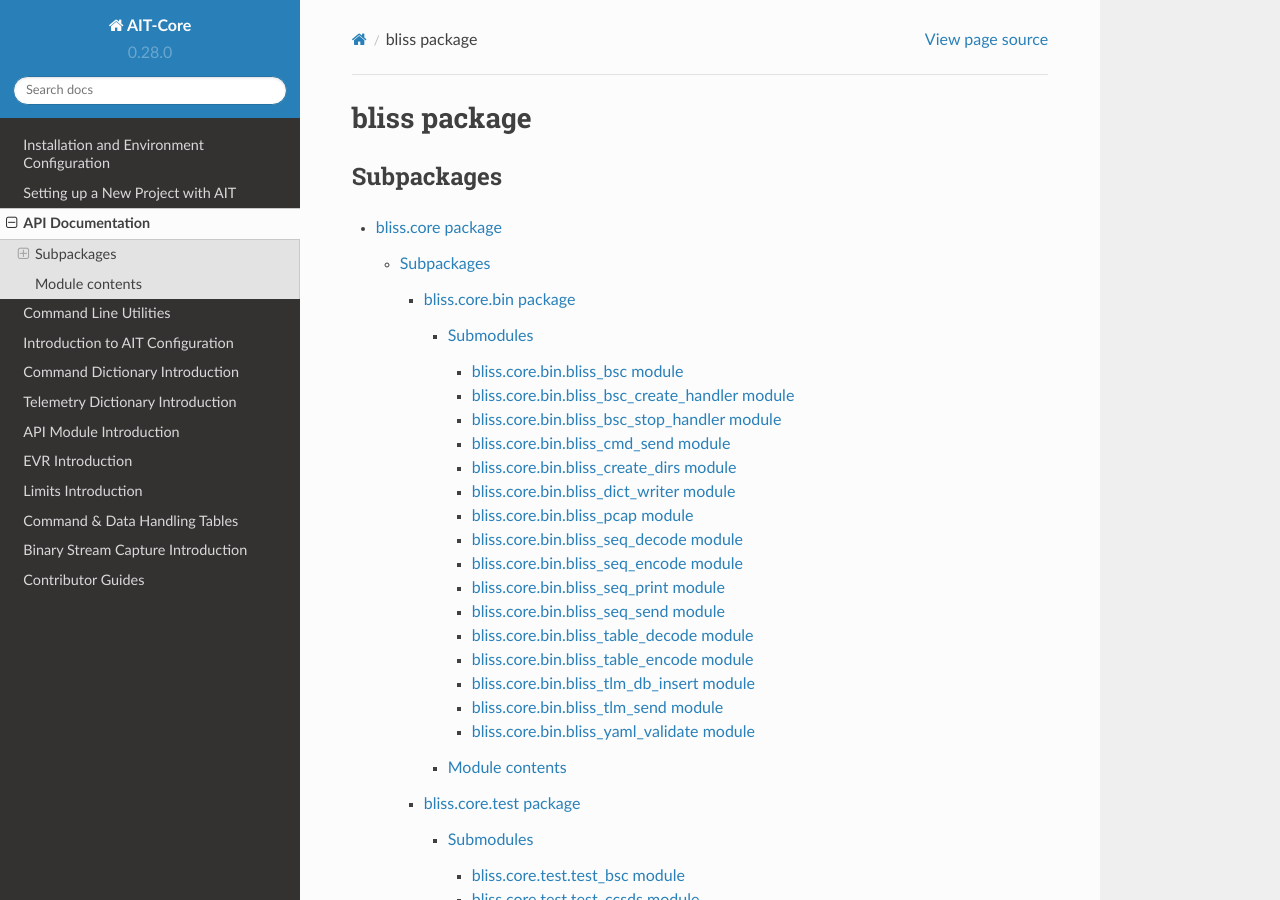
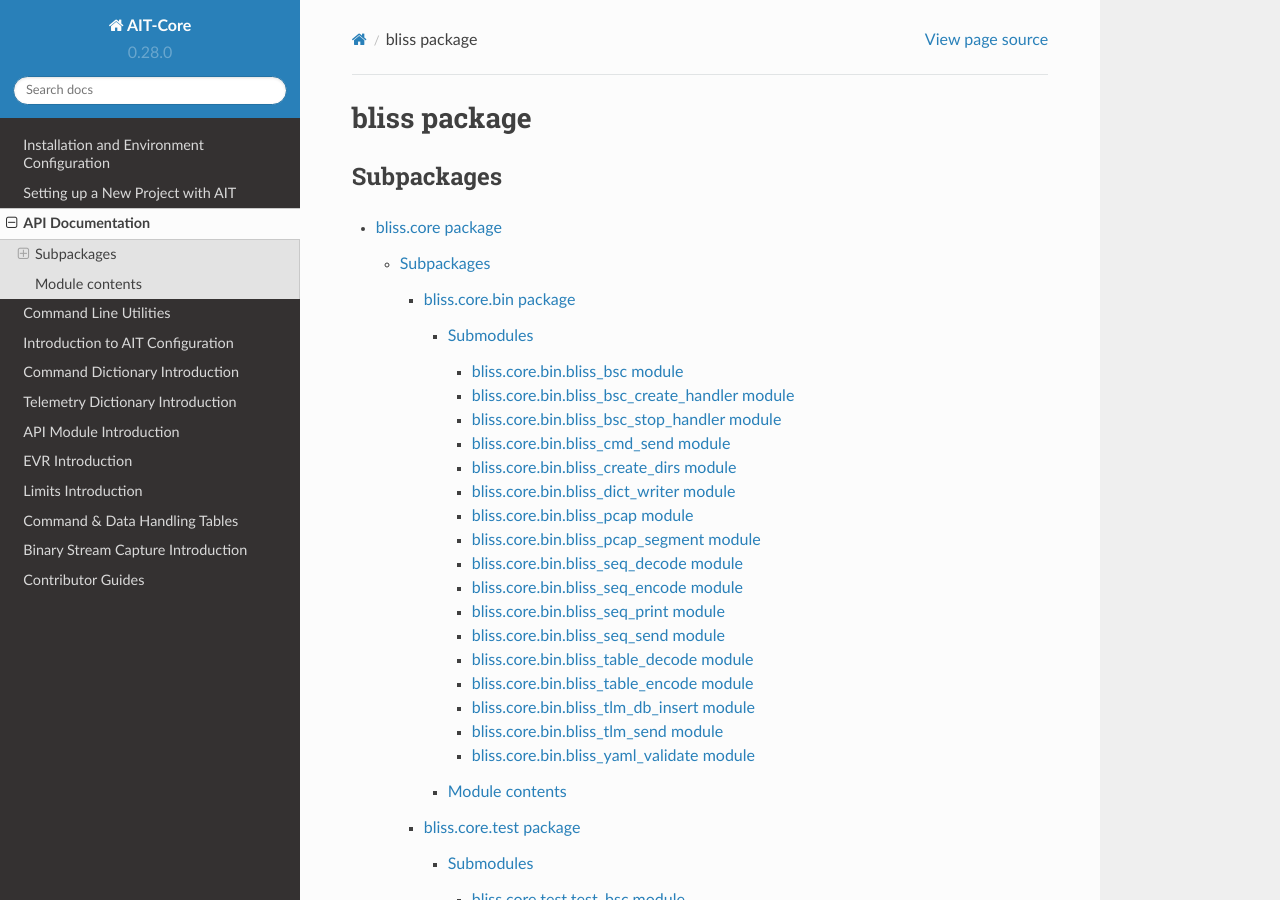
Before and after one commit to NASA-AMMOS/AIT-Core, a Sphinx documentation site: the page built from doc/source/bliss.rst, in a window 1280 px wide and 900 px high. Built offline with Sphinx 7.4.7 and the Read the Docs theme 2.0.0, drawn with Linux system fonts in a browser that asks for light colours.

```diff
--- /dev/null
+++ b/doc/source/bliss.core.bin.bliss_pcap_segment.rst
@@ -0,0 +1,7 @@
+bliss.core.bin.bliss_pcap_segment module
+========================================
+
+.. automodule:: bliss.core.bin.bliss_pcap_segment
+    :members:
+    :undoc-members:
+    :show-inheritance:
--- a/doc/source/bliss.core.bin.rst
+++ b/doc/source/bliss.core.bin.rst
@@ -13,6 +13,7 @@ Submodules
    bliss.core.bin.bliss_create_dirs
    bliss.core.bin.bliss_dict_writer
    bliss.core.bin.bliss_pcap
+   bliss.core.bin.bliss_pcap_segment
    bliss.core.bin.bliss_seq_decode
    bliss.core.bin.bliss_seq_encode
    bliss.core.bin.bliss_seq_print
```
